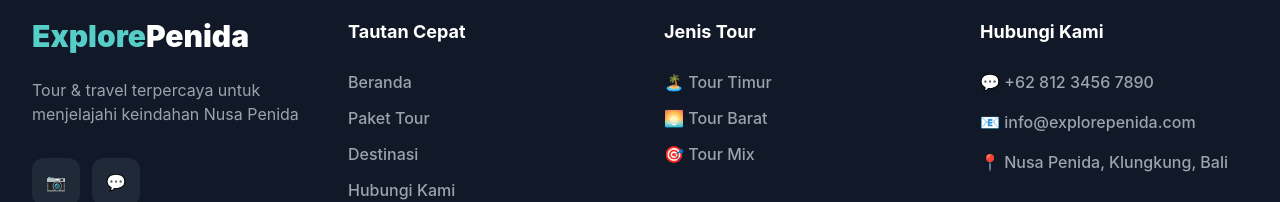
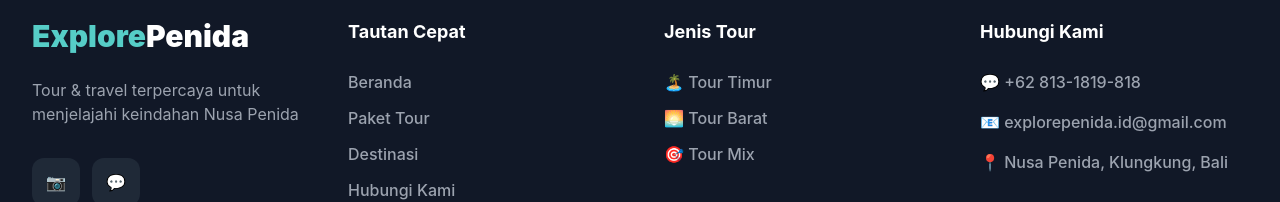
Before and after one commit to explorepenida21/explore-penida, a Next.js app: page /en in a window 1280 px wide. Shown: the part 6679-6881 px from the top of the page. Built offline with nearby package versions, Linux system fonts and the light colour scheme; no server answers; the database is empty.

Commit message:
Update contact information in Footer component
Signed-off-by: explorepenida21 <296208636+explorepenida21@users.noreply.github.com>

```diff
--- a/components/public/Footer.tsx
+++ b/components/public/Footer.tsx
@@ -46,8 +46,8 @@ export default function Footer() {
           <div>
             <h4 className="text-lg font-bold mb-6 text-white">Hubungi Kami</h4>
             <div className="space-y-4">
-              <p className="text-gray-400 font-medium">💬 +62 812 3456 7890</p>
-              <p className="text-gray-400 font-medium">📧 info@explorepenida.com</p>
+              <p className="text-gray-400 font-medium">💬 +62 813-1819-818</p>
+              <p className="text-gray-400 font-medium">📧 explorepenida.id@gmail.com</p>
               <p className="text-gray-400 font-medium">📍 Nusa Penida, Klungkung, Bali</p>
             </div>
           </div>
```
